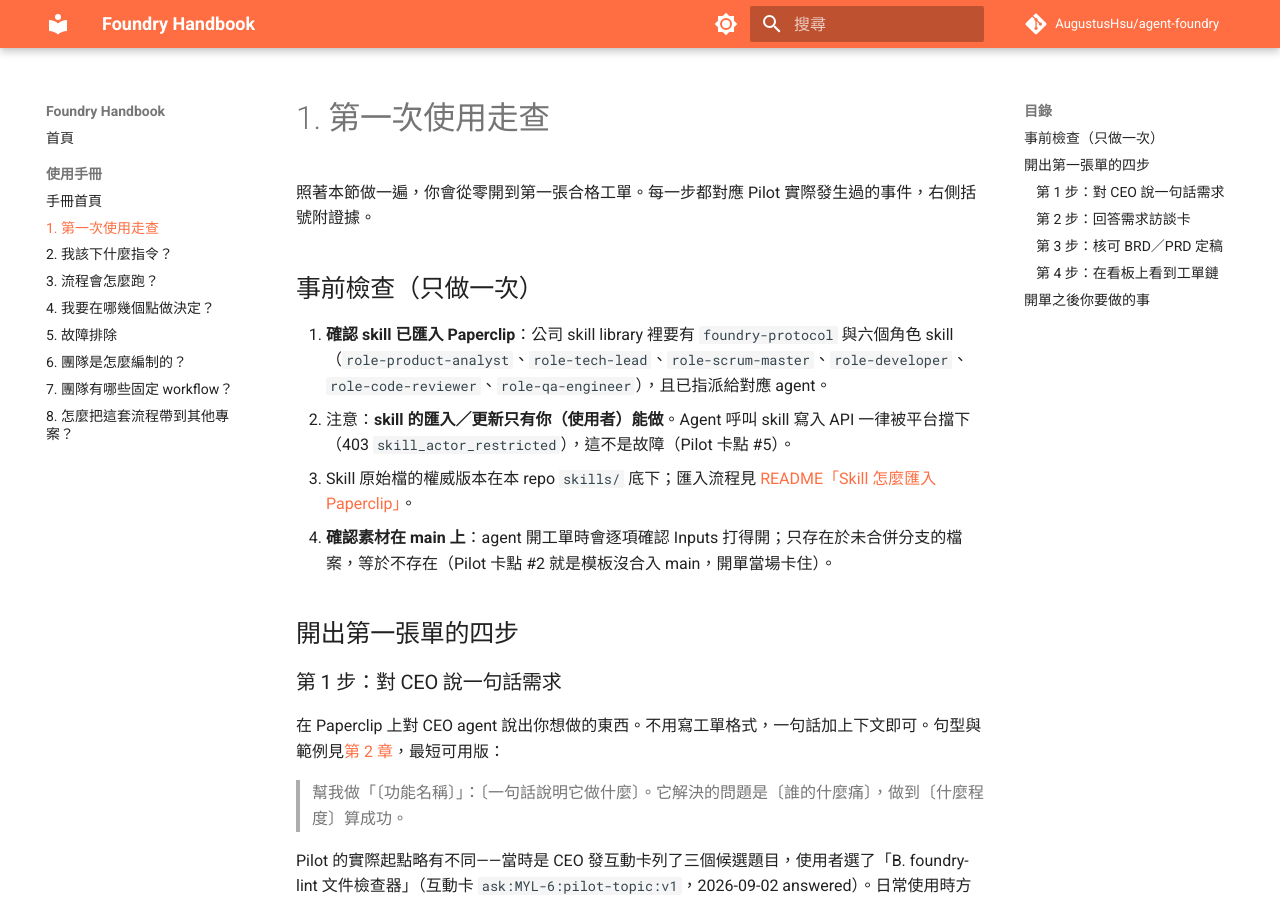
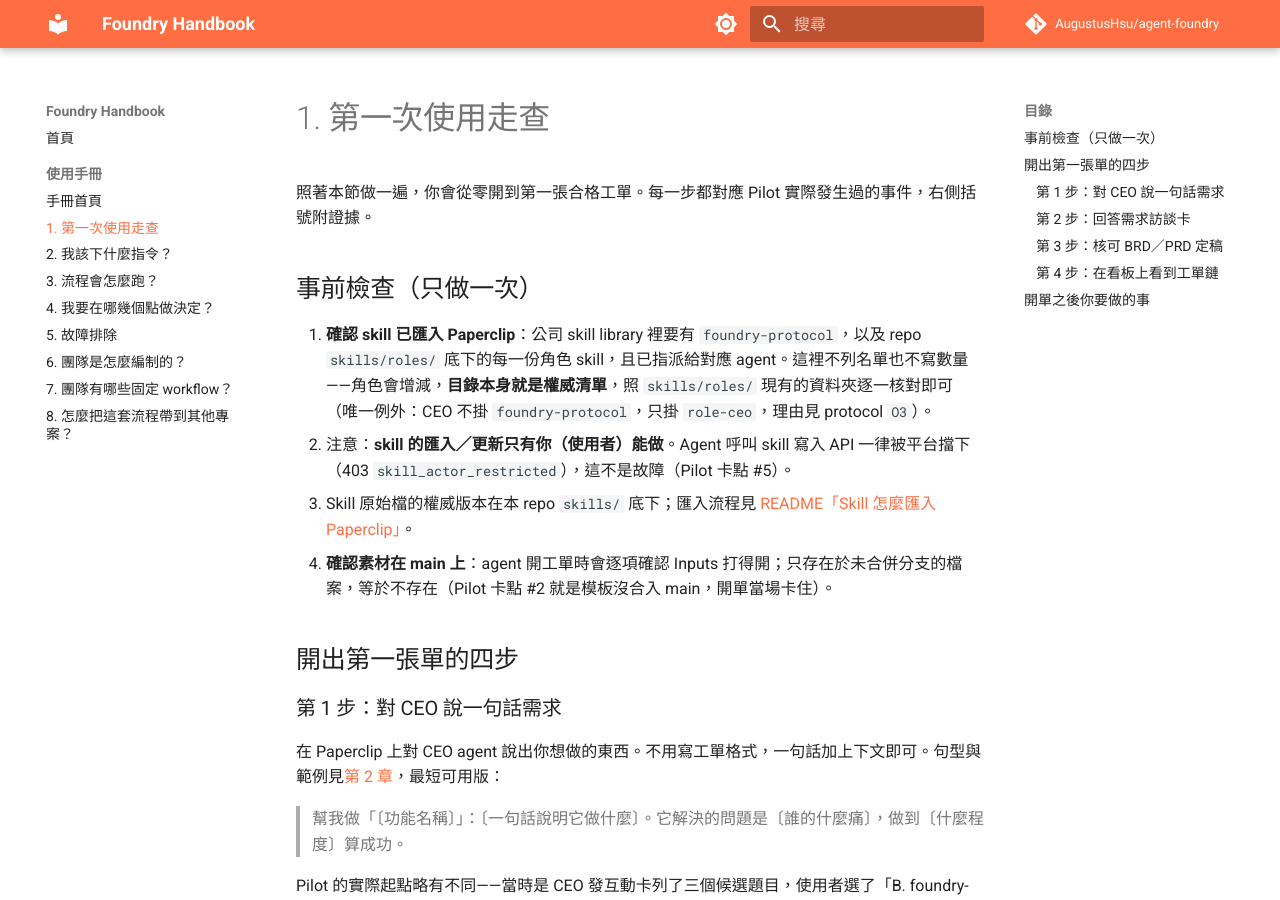
Before and after one commit to AugustusHsu/agent-foundry, an MkDocs documentation site: the page built from docs/handbook/01-first-run.md, in a window 1280 px wide and 900 px high. Built offline with MkDocs 1.6.1 and Material for MkDocs 9.7.7, drawn with Linux system fonts in a browser that asks for light colours; comment, search, counter and statistics services are not loaded.

Commit message:
🐛 MYL-74 複審修正：README 兩處補 CEO 豁免、手冊 01 章改指目錄、CEO 指路表補第 3 節
依 Code Reviewer `8b987a27` 的三項重大瑕疵逐項修：

1. `README.md:17`／`:55` 兩處「每個 agent 必掛」補上與雙入口一致的豁免但書
   （`templates/entry-file.md` 維持不動——那是別的專案要複製的樣板）。
2. `docs/handbook/01-first-run.md:7` 的匯入清單改成不列舉、不寫數量，
   指向 `skills/roles/` 目錄本身；順帶收掉 `role-frontend-verifier` 的既有漏列。
3. `skills/roles/ceo/SKILL.md` 指路表補「PM 交來的報告合不齊、能不能直接退回」
   → protocol 第 3 節；為守住 AC1 的 60–80 行，把 `:78-79` 折成一行（純排版，不動語意）。

另採納次要建議 2、3：`pm/SKILL.md:48` 補 `X1` 指標、CEO 指路表那一列去掉 `O2`
（處理不一致的只有 `O1`）。次要建議 1（節號漂移機械檢查）回報 Scrum Master 開單。

`--selfcheck` 10 項全綠、`make check` 全過。

Co-Authored-By: Claude Opus 5 (1M context) <noreply@anthropic.com>

```diff
--- a/docs/handbook/01-first-run.md
+++ b/docs/handbook/01-first-run.md
@@ -4,7 +4,7 @@
 
 ## 事前檢查（只做一次）
 
-1. **確認 skill 已匯入 Paperclip**：公司 skill library 裡要有 `foundry-protocol` 與六個角色 skill（`role-product-analyst`、`role-tech-lead`、`role-scrum-master`、`role-developer`、`role-code-reviewer`、`role-qa-engineer`），且已指派給對應 agent。
+1. **確認 skill 已匯入 Paperclip**：公司 skill library 裡要有 `foundry-protocol`，以及 repo `skills/roles/` 底下的每一份角色 skill，且已指派給對應 agent。這裡不列名單也不寫數量——角色會增減，**目錄本身就是權威清單**，照 `skills/roles/` 現有的資料夾逐一核對即可（唯一例外：CEO 不掛 `foundry-protocol`，只掛 `role-ceo`，理由見 protocol `O3`）。
    - 注意：**skill 的匯入／更新只有你（使用者）能做**。Agent 呼叫 skill 寫入 API 一律被平台擋下（403 `skill_actor_restricted`），這不是故障（Pilot 卡點 #5）。
    - Skill 原始檔的權威版本在本 repo `skills/` 底下；匯入流程見 [README「Skill 怎麼匯入 Paperclip」](https://github.com/AugustusHsu/agent-foundry#readme)。
 2. **確認素材在 main 上**：agent 開工單時會逐項確認 Inputs 打得開；只存在於未合併分支的檔案，等於不存在（Pilot 卡點 #2 就是模板沒合入 main，開單當場卡住）。
```
Also changed, not shown: README.md (+3 -3 lines), skills/roles/ceo/SKILL.md (+3 -3 lines), skills/roles/pm/SKILL.md (+1 -1 lines).
